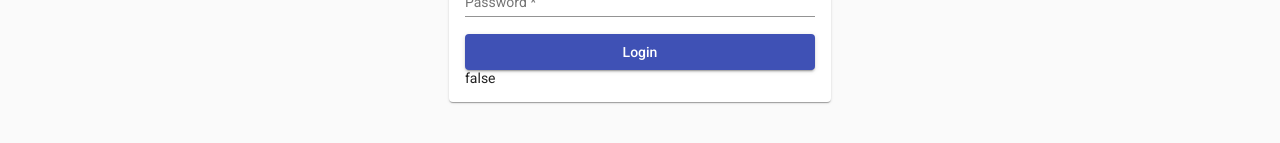
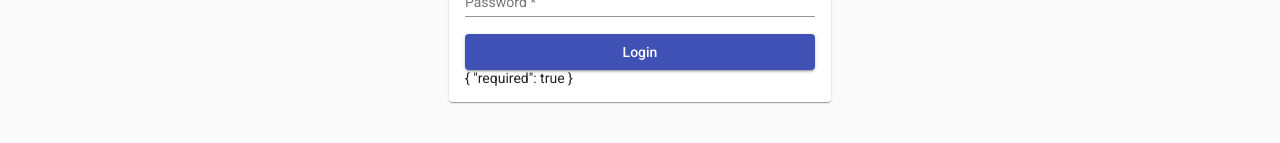
Before and after one commit to pecelerowicz/DataManagementSystemCis2Front, an Angular app: page / in a window 1280 px wide. Shown: the part 211-354 px from the top of the page. Built offline with nearby package versions, Linux system fonts and the light colour scheme.

Commit message:
Display errors

```diff
--- a/src/app/components/login/login.component.html
+++ b/src/app/components/login/login.component.html
@@ -12,6 +12,9 @@
           #email="ngModel"
           required
         />
+        <mat-error *ngIf="email.errors?.required"
+          >The email is mandatory</mat-error
+        >
       </mat-form-field>
 
       <mat-form-field>
@@ -32,7 +35,7 @@
     </form>
 
     <div>
-      {{ email.valid }}
+      {{ email.errors | json }}
     </div>
   </mat-card-content>
 </mat-card>
```
